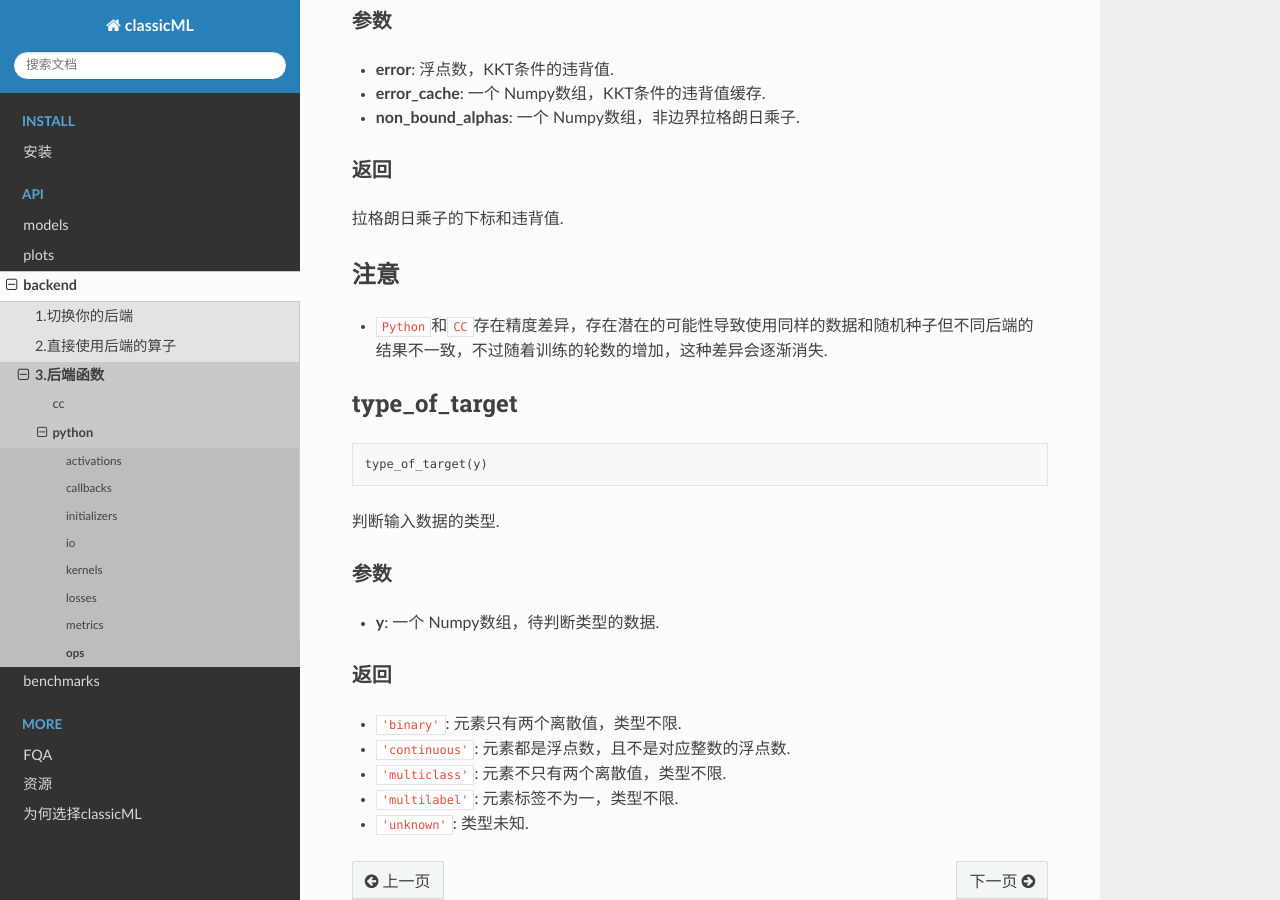
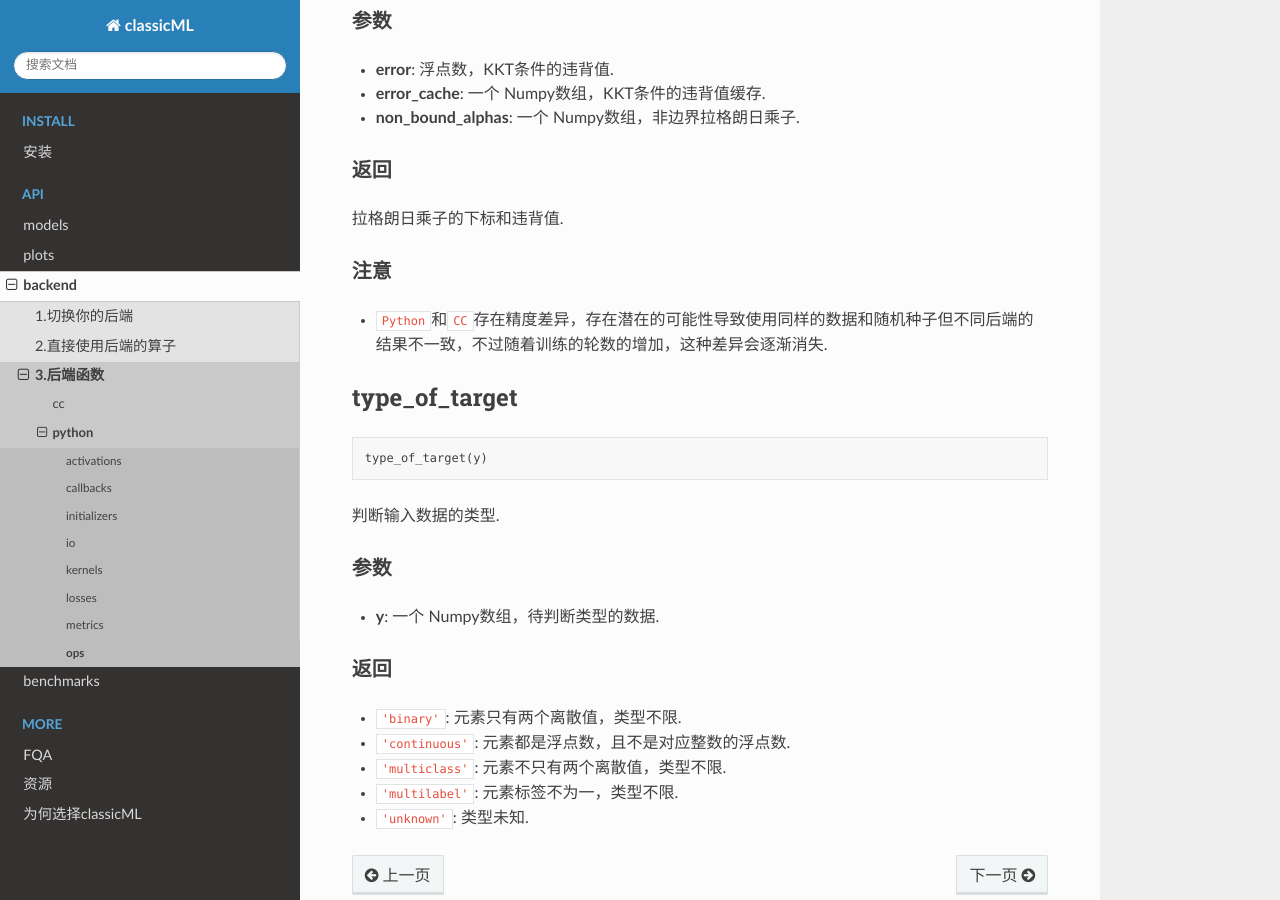
Before and after one commit to sun1638650145/classicML, a Sphinx documentation site: the page built from docs/source/backend/python/ops.md, in a window 1280 px wide and 900 px high, scrolled down 4039 px. Built offline with Sphinx 7.4.7 and the Read the Docs theme 2.0.0, drawn with Linux system fonts in a browser that asks for light colours.

Commit message:
fix style bug

````diff
--- a/docs/source/backend/python/ops.md
+++ b/docs/source/backend/python/ops.md
@@ -177,7 +177,7 @@ select_second_alpha(error, error_cache, non_bound_alphas)
 
 拉格朗日乘子的下标和违背值.
 
-## 注意
+### 注意
 
 * ```Python```和```CC```存在精度差异，存在潜在的可能性导致使用同样的数据和随机种子但不同后端的结果不一致，不过随着训练的轮数的增加，这种差异会逐渐消失.
 
````
